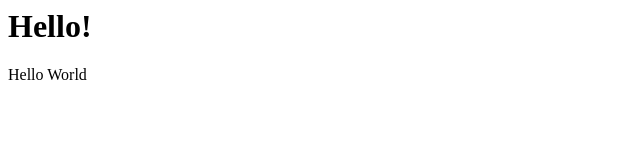
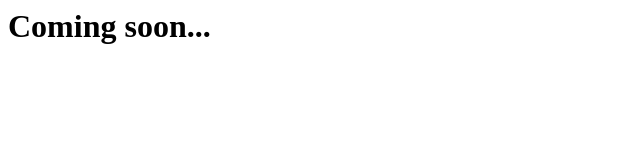
Before and after one commit to cameroco/cameroco.github.io, a plain HTML site: page index.html in a window 1280 px wide. Shown: the whole page, without its empty margins (0-640 px from the left). Drawn offline with Linux system fonts and the light colour scheme.

Commit message:
Update index.html

```diff
--- a/index.html
+++ b/index.html
@@ -1,4 +1,3 @@
 <html>
-<h1>Hello!</h1>
-<p> Hello World</p>
+<h1>Coming soon...</h1>
 </html>
```
